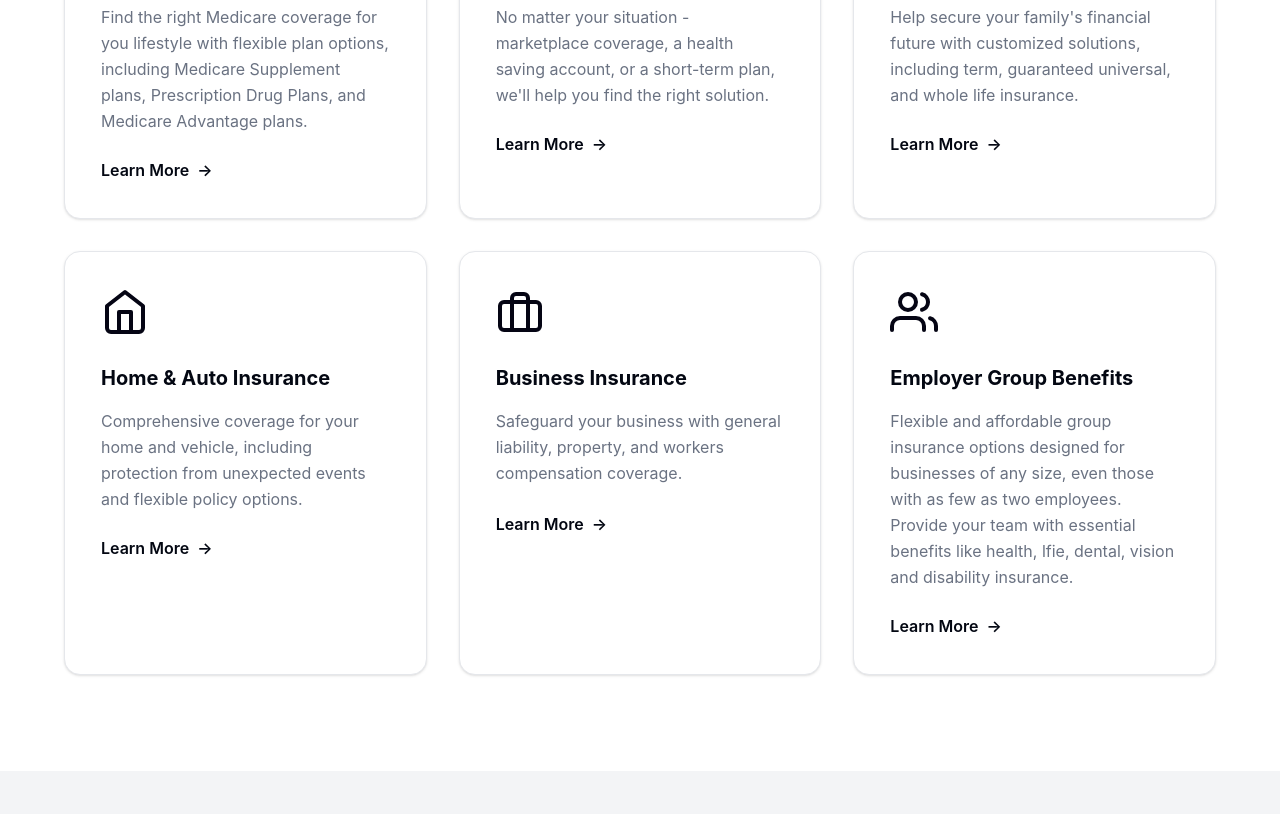
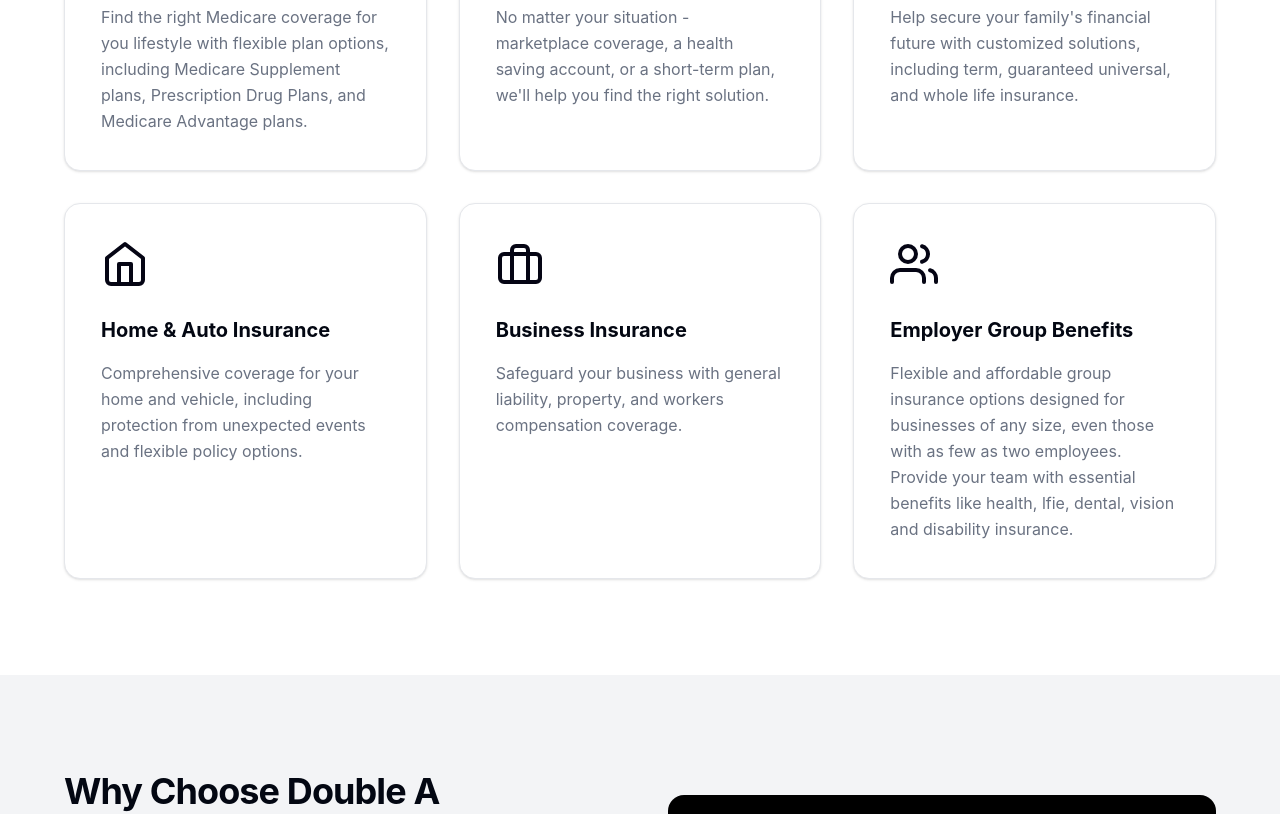
Before and after one commit to widner0623/double-a-insurance-website, a React (Vite) app in the folder client/: page / in a window 1280 px wide. Shown: the part 1440-2254 px from the top of the page. Built offline with nearby package versions, Linux system fonts and the light colour scheme.

Commit message:
updated text color in footer & took out learn more links

```diff
--- a/client/src/components/Footer.jsx
+++ b/client/src/components/Footer.jsx
@@ -127,7 +127,7 @@ function Footer() {
           </div>
         </div>
       <div className="mt-16">
-        <p className="max-w-xs leading-relaxed text-gray-600 opacity-70 inline">
+        <p className="max-w-xs leading-relaxed text-gray-500 opacity-70 inline">
           We do not offer every plan available in your area. Currently we represent 7 organizations which offer 75 products in your area. Please contact Medicare.gov, 1-800-MEDICARE, or your local State Health Insurance Program to get information on all of your options.
         </p>
       </div>
--- a/client/src/components/Services.jsx
+++ b/client/src/components/Services.jsx
@@ -72,12 +72,12 @@ function Services() {
                 {service.text}
               </p>
 
-              <a
+              {/* <a
                 href="#contact"
                 className="mt-6 inline-flex items-center gap-2 font-semibold text-gray-950"
               >
                 Learn More <span>→</span>
-              </a>
+              </a> */}
             </article>
           ))}
         </div>
```
